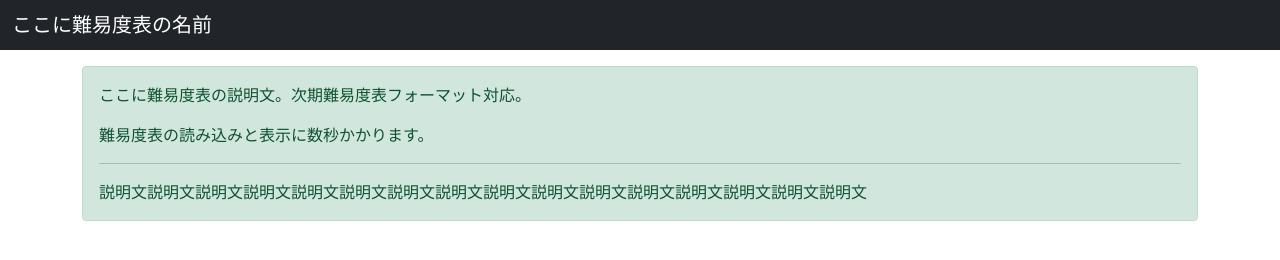
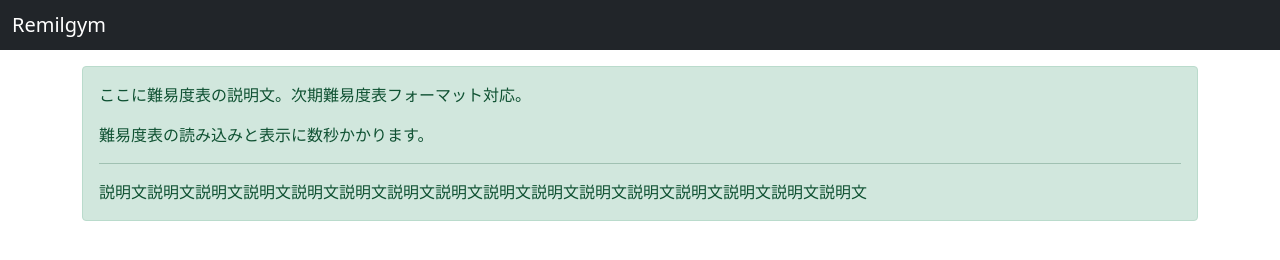
Before and after one commit to sadcat1332/Remilgym, a plain HTML site: page index.html in a window 1280 px wide. Drawn offline with nearby package versions, Linux system fonts and the light colour scheme; no server answers.

Commit message:
Update index.html

```diff
--- a/index.html
+++ b/index.html
@@ -2,7 +2,7 @@
 <html lang="ja">
 
 <head>
-    <title>ここに難易度表の名前</title>
+    <title>Remilgym</title>
     <meta charset="UTF-8">
     <meta http-equiv="X-UA-Compatible" content="IE=edge">
     <meta name="viewport" content="width=device-width, initial-scale=1.0">
@@ -19,7 +19,7 @@
     <header class="mb-3">
         <nav class="navbar navbar-dark bg-dark">
             <div class="container-fluid">
-                <span class="navbar-brand mb-0 h1">ここに難易度表の名前</span>
+                <span class="navbar-brand mb-0 h1">Remilgym</span>
             </div>
         </nav>
     </header>
```
